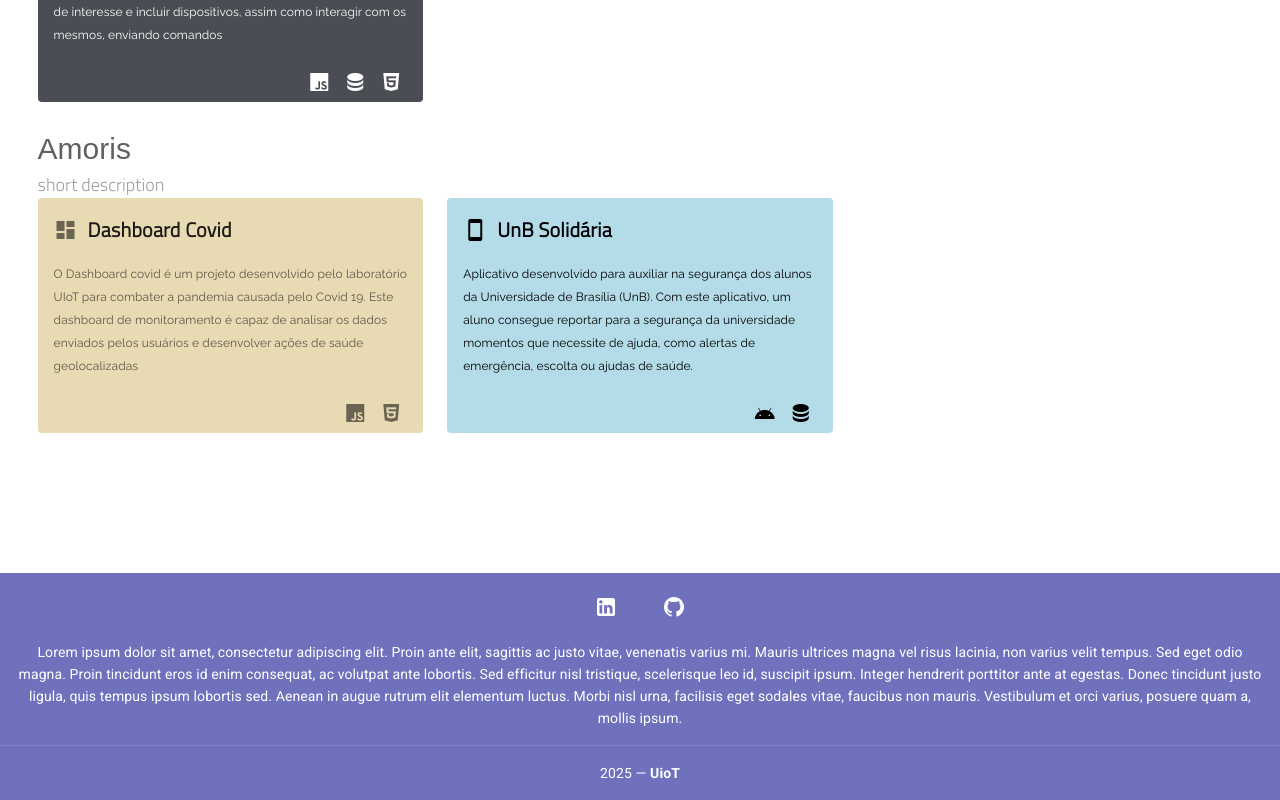
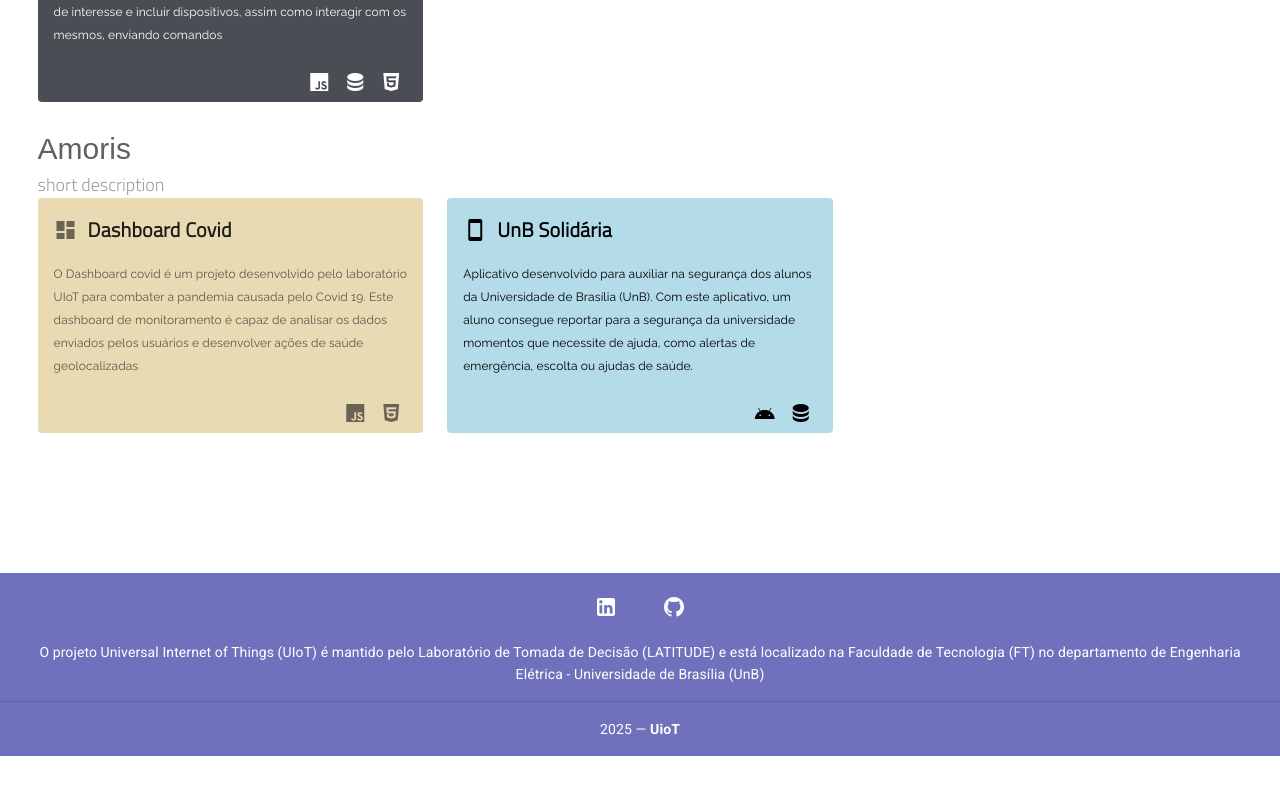
Before and after one commit to uiot/uiot.github.io, a Vue app: page /#/projects in a window 1280 px wide. Shown: the part 656-1456 px from the top of the page. After the commit the page ends 1412 px from the top, so only its background shows below. Built offline with nearby package versions, Linux system fonts and the light colour scheme; what vue-animejs, vue-mobile-detection would draw is missing.

Commit message:
arrumando footer

```diff
--- a/src/components/Footer.vue
+++ b/src/components/Footer.vue
@@ -1,24 +1,22 @@
 <template>
-  <v-footer dark padless absolute class="component">
-    <v-card flat tile class="base white--text text-center">
+    <v-card flat tile class="component base white--text text-center">
       <v-card-text>
         <v-btn v-for="icon in icons" :key="icon" class="mx-4 white--text" icon>
           <v-btn rounded text :href="icon.link">
-            <v-icon size="24px">
+            <v-icon size="24px" class="white--text">
               {{ icon.icon }}
             </v-icon>
           </v-btn>
         </v-btn>
       </v-card-text>
       <v-card-text class="white--text pt-0 main-text">
-        {{$t('lorenIpsum')}}
+        {{$t('footer')}}
       </v-card-text>
       <v-divider/>
       <v-card-text class="white--text">
         {{ new Date().getFullYear() }} — <strong> UioT </strong>
       </v-card-text>
     </v-card>
-  </v-footer>
 </template>
 
 <script>
@@ -46,6 +44,5 @@
 .component{
   box-shadow: 0 -5px 5px #3a3a3a44;
   position: relative;
-
 }
 </style>
--- a/src/texts/Languages.js
+++ b/src/texts/Languages.js
@@ -2,9 +2,7 @@ const Languages =  {
     English: {
         welcomeMsg: 'The universal way of connecting things!',
         lorenIpsum: 'Lorem ipsum dolor sit amet, consectetur adipiscing elit. Proin ante elit, sagittis ac justo vitae, venenatis varius mi. Mauris ultrices magna vel risus lacinia, non varius velit tempus. Sed eget odio magna. Proin tincidunt eros id enim consequat, ac volutpat ante lobortis. Sed efficitur nisl tristique, scelerisque leo id, suscipit ipsum. Integer hendrerit porttitor ante at egestas. Donec tincidunt justo ligula, quis tempus ipsum lobortis sed. Aenean in augue rutrum elit elementum luctus. Morbi nisl urna, facilisis eget sodales vitae, faucibus non mauris. Vestibulum et orci varius, posuere quam a, mollis ipsum. ',
-        plugins: 'Installed CLI Plugins',
-        links: 'Essential Links',
-        ecosystem: 'Ecosystem',
+        footer: 'O projeto Universal Internet of Things (UIoT) é mantido pelo Laboratório de Tomada de Decisão (LATITUDE) e está localizado na Faculdade de Tecnologia (FT) no departamento de Engenharia Elétrica - Universidade de Brasília (UnB)',
         toolbar: {
             projects: "Projects",
             publications: "Publications",
@@ -34,7 +32,8 @@ const Languages =  {
             }
         },
         team: {
-            title: "Our Team"
+            title: "Our Team",
+            text: "Nosso time é composto por alunos de diversos cursos da Universidade de Brasília (UnB), dentre eles: Engenharia de Redes de Comunicação, Engenharia Elétrica, Engenharia da Computação, Engenharia de Produção, entre outros. Também é composto por alunos de outros faculdades"
         },
         pages:{
             publications: {
@@ -65,9 +64,6 @@ const Languages =  {
     },
     Portugues : {
         welcomeMsg: 'A maneira universal de conectar as coisas!',
-        lorenIpsum: 'Lorem ipsum dolor sit amet, consectetur adipiscing elit. Proin ante elit, sagittis ac justo vitae, venenatis varius mi. Mauris ultrices magna vel risus lacinia, non varius velit tempus. Sed eget odio magna. Proin tincidunt eros id enim consequat, ac volutpat ante lobortis. Sed efficitur nisl tristique, scelerisque leo id, suscipit ipsum. Integer hendrerit porttitor ante at egestas. Donec tincidunt justo ligula, quis tempus ipsum lobortis sed. Aenean in augue rutrum elit elementum luctus. Morbi nisl urna, facilisis eget sodales vitae, faucibus non mauris. Vestibulum et orci varius, posuere quam a, mollis ipsum. ',
-        plugins: 'Plugins de CLI instalados',
-        links: 'Enlaces esenciales',
         ecosystem: 'Ecosistema',
         toolbar: {
             projects: "Projetos",
@@ -98,7 +94,8 @@ const Languages =  {
             }
         },
         team: {
-            title: "Nosso time"
+            title: "Nosso time",
+            text: "Nosso time é composto por alunos de diversos cursos da Universidade de Brasília (UnB), dentre eles: Engenharia de Redes de Comunicação, Engenharia Elétrica, Engenharia da Computação, Engenharia de Produção, entre outros. Também é composto por alunos de outros faculdades"
         },
         pages:{
             publications: {
--- a/src/views/Home.vue
+++ b/src/views/Home.vue
@@ -54,7 +54,7 @@
         <h2 class="white--text">  <v-icon class="white--text" size="40"> mdi-book-open-variant </v-icon> <b> {{ $t('home.academics.title') }} </b> </h2>
         <div class="text white--text"> {{ $t('home.academics.text') }} </div>
         <v-row>
-          <v-col sm="6" md="4" lg="4" v-for="item in publications" :key="item.title">
+          <v-col xs="12" sm="6" md="4" lg="4" v-for="item in publications" :key="item.title">
             <v-hover v-slot:default="{ hover }" >
               <v-card :elevation="hover ? 6 : 0" flat :color="item.color" min-height="75">
                 <v-card-subtitle>
@@ -77,6 +77,7 @@
     </div>
     <div class="team">
       <h2 class="base--text">  <v-icon class="base--text" size="40"> mdi-account-group </v-icon> <b> {{ $t('team.title') }} </b> </h2>
+      <p class="text"> {{ $t("team.text") }} </p>
     </div>
   </div>
 </template>
@@ -175,7 +176,7 @@ export default {
 
 .academics .text{
   margin-top: -2px;
-  font-size: 13px;
+  font-size: 15px;
 }
 
 .academics .title_card{
@@ -189,14 +190,8 @@ export default {
   padding-right: 2%;
   text-align: center;
   font-family: 'Titillium Web', sans-serif;
-}
-
-.team{
+  font-size: 13px;
   height: 300px;
-  padding-top: 2%;
-  text-align: center;
-  font-family: 'Titillium Web', sans-serif;
-  font-size: 20px;
 }
 
 .icon{
```
